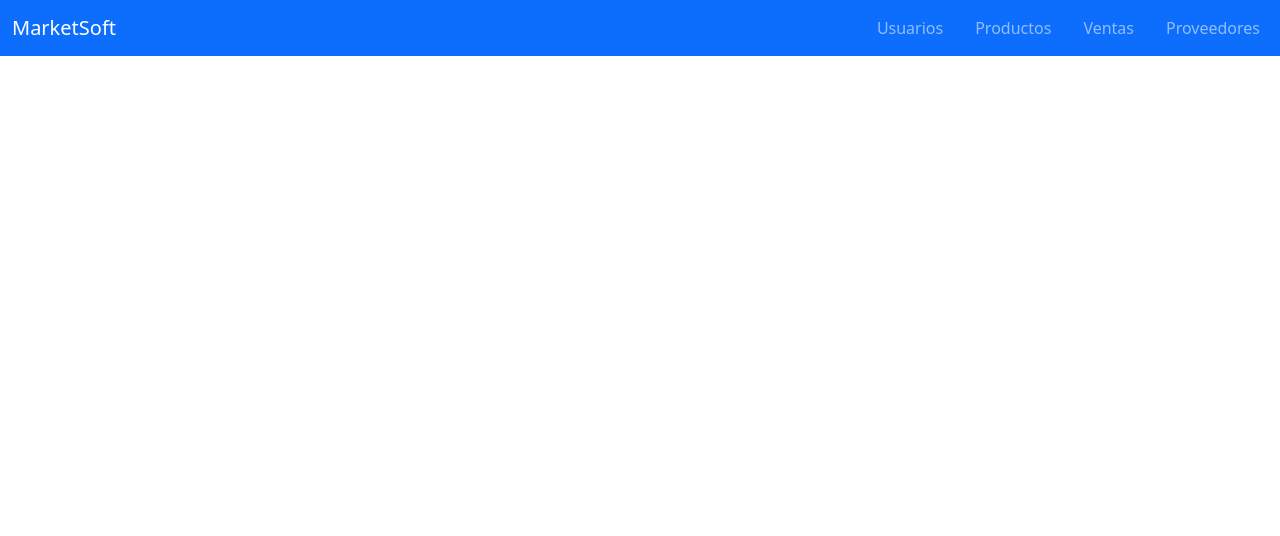
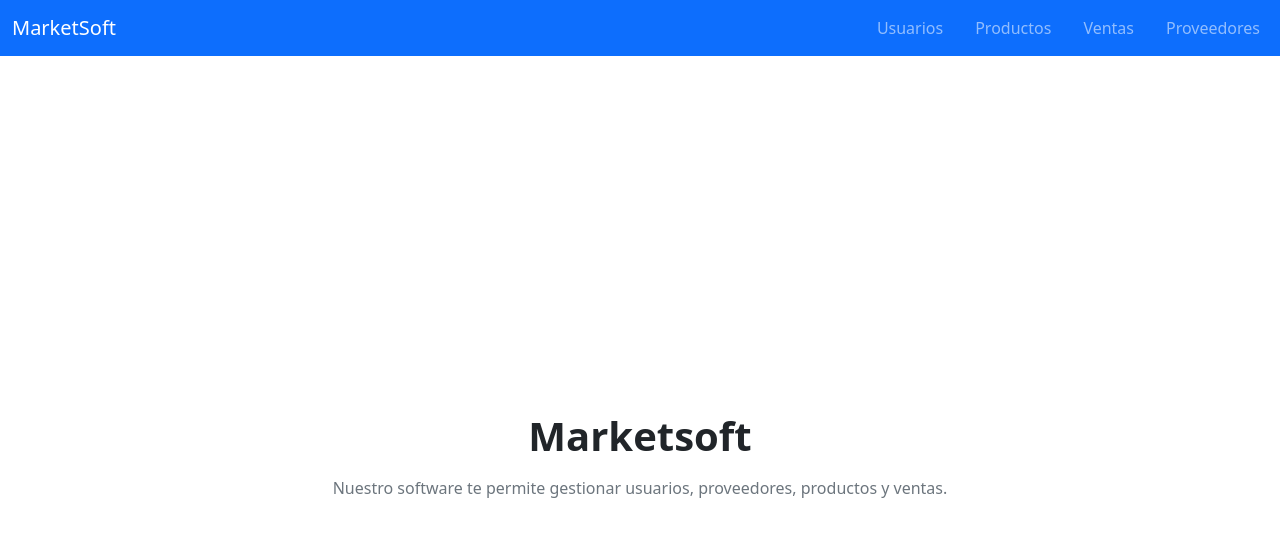
Before and after one commit to Cesarleops/marketsoft-frontend, a React (Vite) app: page / in a window 1280 px wide. Shown: the top 536 px of the page. Built offline with nearby package versions, Linux system fonts and the light colour scheme.

Commit message:
feat(home): add landing page

```diff
--- a/src/pages/index.jsx
+++ b/src/pages/index.jsx
@@ -4,6 +4,17 @@ export default function Home() {
   return (
     <section>
       <NavigationList />
+
+      <div className="d-flex justify-content-center align-items-center min-vh-100">
+        <div className="text-center p-5">
+          <h1 className="fw-bold mb-3">Marketsoft</h1>
+
+          <p className="text-secondary mb-0">
+            Nuestro software te permite gestionar usuarios, proveedores,
+            productos y ventas.
+          </p>
+        </div>
+      </div>
     </section>
   );
 }
```
